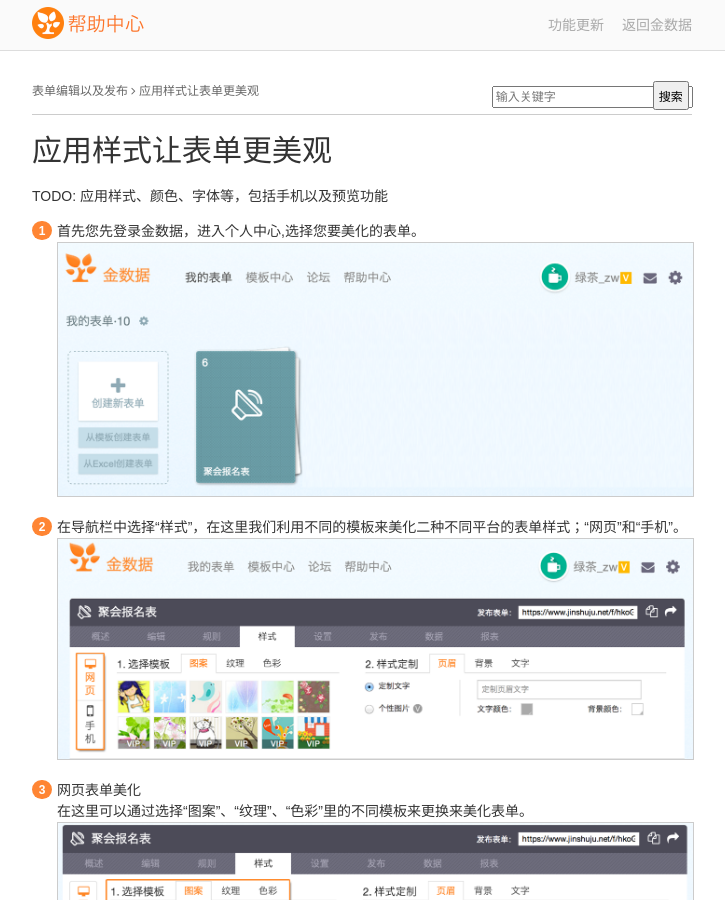
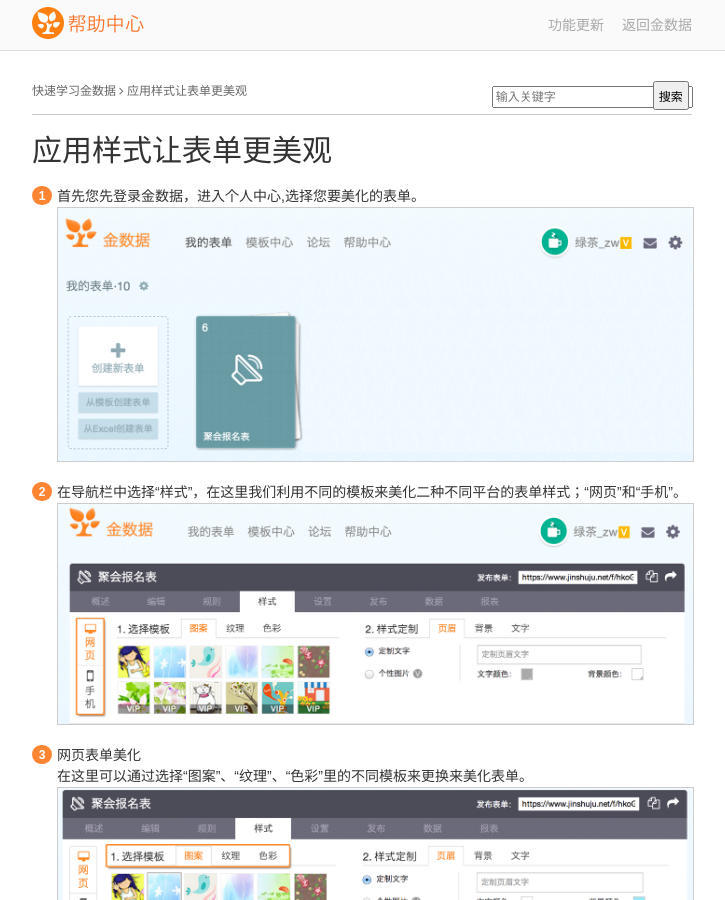
Before and after one commit to jinshuju/help.jinshuju.net, a Jekyll site: the page built from _posts/2014-2-7-style-form.md, in a window 1280 px wide and 900 px high. Shown: the whole window, without its empty margins (278-1003 px from the left). Built offline with Jekyll 4.4.1, drawn with Linux system fonts in a browser that asks for light colours; Markdown is read by kramdown in place of the engine named in the settings.

Commit message:
style-form

```diff
--- a/_posts/2014-2-7-style-form.md
+++ b/_posts/2014-2-7-style-form.md
@@ -2,13 +2,8 @@
 layout: post
 title:  "应用样式让表单更美观"
 date:   2014-04-04 12:12:12
-category: form
-tags: todo L
-
-author: wzhao
+category: quickstart
 ---
-
-TODO: 应用样式、颜色、字体等，包括手机以及预览功能
 
 1. 首先您先登录金数据，进入个人中心,选择您要美化的表单。
 ![样式](/images/style-1.png)
```
